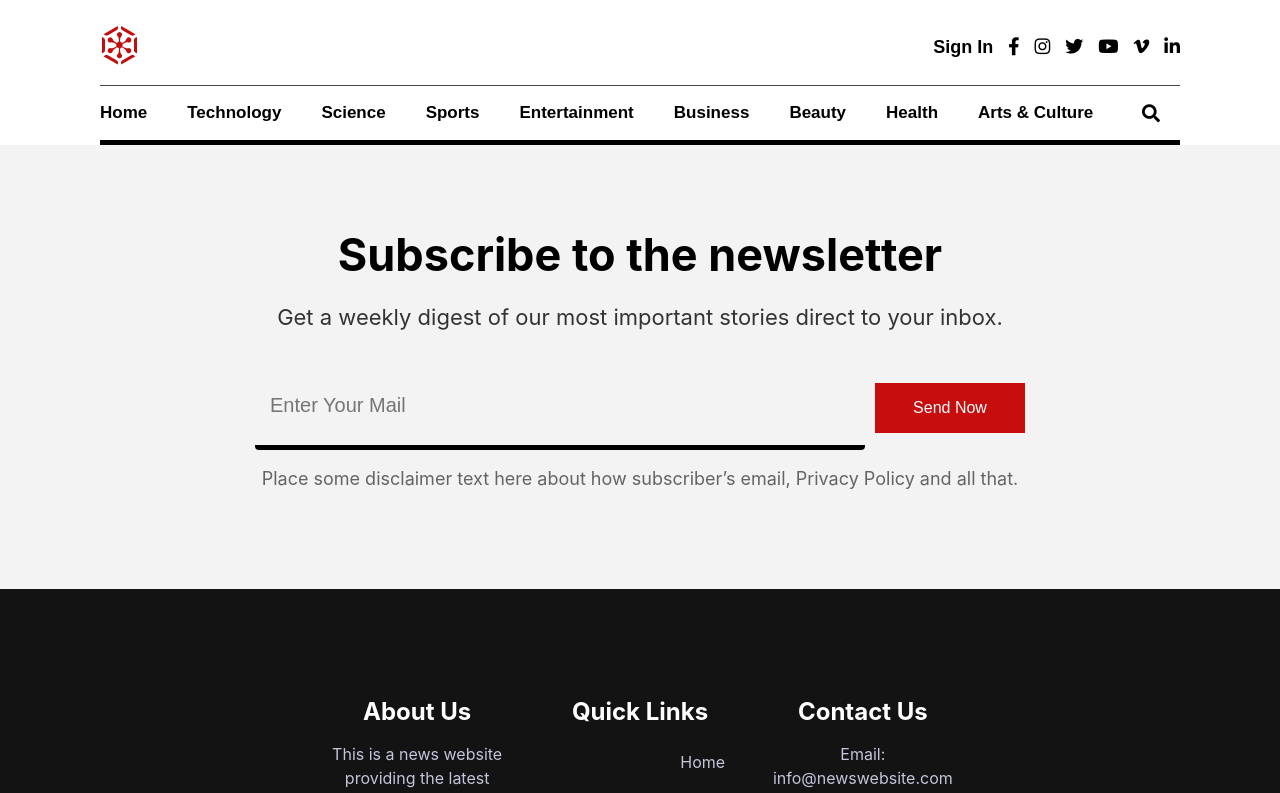
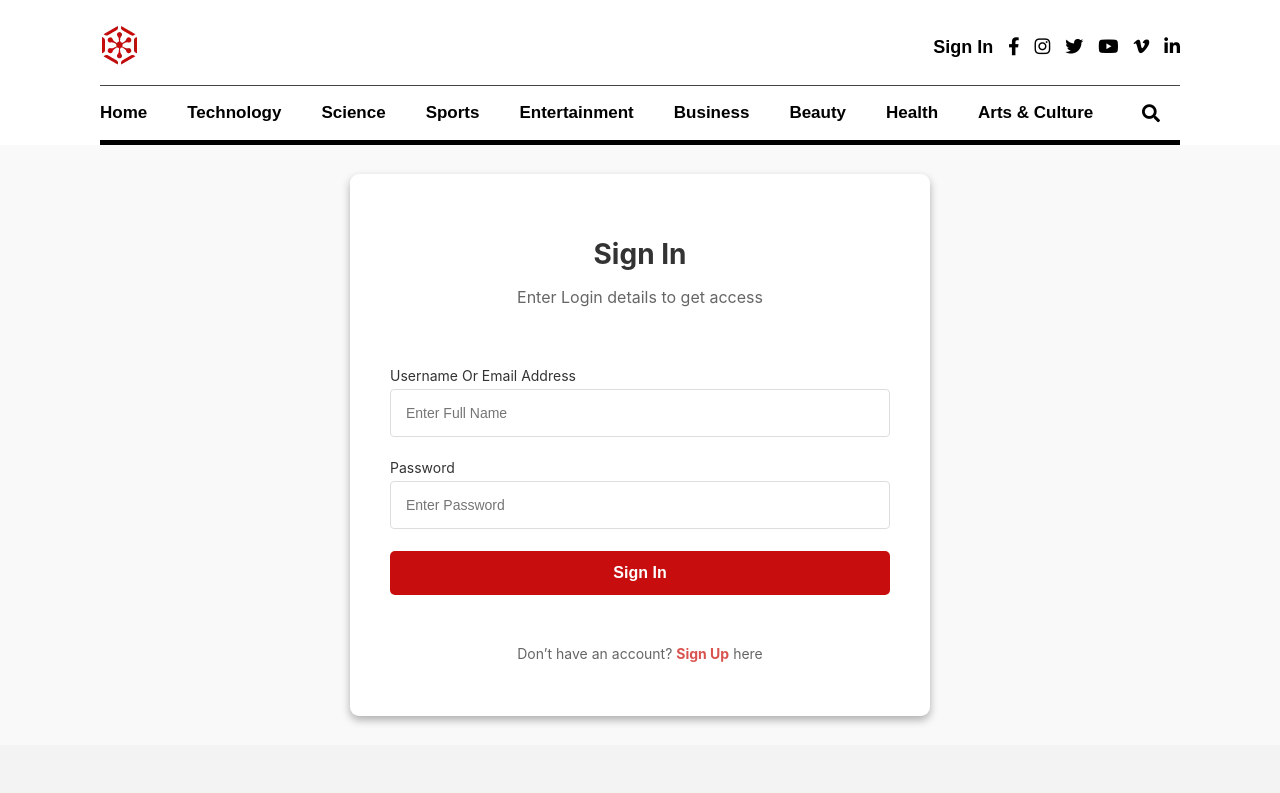
Before and after one commit to deviant101/insight360, a React (Create React App) app: page /signin in a window 1280 px wide. Shown: the top 793 px of the page. Built offline with nearby package versions, Linux system fonts and the light colour scheme.

Commit message:
added: signin & signup component

```diff
--- a/src/App.js
+++ b/src/App.js
@@ -9,6 +9,7 @@ import NewsList from './components/NewsList';
 import VideoGallery from './components/VideoGallery';
 import NewsPage from './components/NewsPage';
 import SignUp from './components/SignUp';
+import SignIn from './components/SignIn';
 
 function App() {
   return (
@@ -25,8 +26,9 @@ function App() {
               <NewsList category="Science" count={4} />
             </>
           } />
-          <Route path="/news/:category" element={<NewsPage count={8} />} />
+          <Route path="/:category" element={<NewsPage count={8} />} />
           <Route path="/signup" element={<SignUp />} />
+          <Route path="/signin" element={<SignIn />} />
           {/* Add more routes as needed */}
         </Routes>
         <Newsletter />
--- a/src/components/Header.jsx
+++ b/src/components/Header.jsx
@@ -17,7 +17,7 @@ const Header = () => {
           <img src={require('../assets/logo.png')} alt="Insight360 Logo" />
         </div>
         <div className="header-right">
-          <Link to="/signup" className="sign-in">Sign In</Link>
+          <Link to="/signin" className="sign-in">Sign In</Link>
           <div className="social-icons">
             <a href="https://facebook.com"><i className="fab fa-facebook-f"></i></a>
             <a href="https://instagram.com"><i className="fab fa-instagram"></i></a>
@@ -33,14 +33,14 @@ const Header = () => {
         <nav className="navigation">
           <ul>
             <li><Link to="/">Home</Link></li>
-            <li><Link to="/news/technology">Technology</Link></li>
-            <li><Link to="/news/science">Science</Link></li>
-            <li><Link to="/news/sports">Sports</Link></li>
-            <li><Link to="/news/entertainment">Entertainment</Link></li>
-            <li><Link to="/news/business">Business</Link></li>
-            <li><Link to="/news/beauty">Beauty</Link></li>
-            <li><Link to="/news/health">Health</Link></li>
-            <li><Link to="/news/arts-culture">Arts & Culture</Link></li>
+            <li><Link to="/Technology">Technology</Link></li>
+            <li><Link to="/Science">Science</Link></li>
+            <li><Link to="/Sports">Sports</Link></li>
+            <li><Link to="/Entertainment">Entertainment</Link></li>
+            <li><Link to="/Business">Business</Link></li>
+            <li><Link to="/Beauty">Beauty</Link></li>
+            <li><Link to="/Health">Health</Link></li>
+            <li><Link to="/Arts-culture">Arts & Culture</Link></li>
           </ul>
         </nav>
         <div className={`search-icon ${searchActive ? 'active' : ''}`} onClick={handleSearchClick}>
--- /dev/null
+++ b/src/components/SignIn.css
@@ -0,0 +1,103 @@
+/* Container Styling */
+.signin-container {
+    display: flex;
+    justify-content: center;
+    align-items: center;
+    min-height: 75vh;
+    background-color: #f9f9f9;
+}
+
+/* Card Styling */
+.signin-card {
+    background: #fff;
+    padding: 40px;
+    box-shadow: 0 4px 8px rgba(0, 0, 0, 0.3);
+    border-radius: 9px;
+    width: 100%;
+    max-width: 500px;
+    text-align: center;
+}
+
+/* Title Styling */
+.signin-title {
+    font-size: 28px;
+    font-weight: bold;
+    margin-bottom: 10px;
+    color: #333;
+}
+
+.signin-subtitle {
+    font-size: 16px;
+    color: #666;
+    margin-bottom: 30px;
+    padding-bottom: 30px;
+}
+
+/* Form Styling */
+.signin-form {
+    display: flex;
+    flex-direction: column;
+}
+
+.form-group {
+    margin-bottom: 22px;
+    text-align: left;
+}
+
+label {
+    font-size: 14px;
+    color: #333;
+    margin-bottom: 5px;
+    display: block;
+}
+
+input {
+    width: 93.5%;
+    padding: 15px 15px;
+    font-size: 14px;
+    border: 1px solid #ddd;
+    border-radius: 4px;
+    outline: none;
+    transition: border-color 0.3s ease;
+}
+
+input:focus {
+    border-color: #d9534f;
+}
+
+/* Button Styling */
+.signin-button {
+    background-color: #C70D0D;
+    color: #fff;
+    padding: 13px 15px;
+    font-size: 16px;
+    font-weight: bold;
+    border: none;
+    border-radius: 5px;
+    cursor: pointer;
+    background-size: 200% 100%;
+    background-image: linear-gradient(to right, #C70D0D 50%, #000000 50%);
+    transition: background-position 0.35s ease;
+}
+
+.signin-button:hover {
+    background-position: -100% 0;
+}
+
+/* Footer Text */
+.signin-footer {
+    margin-top: 50px;
+    font-size: 14px;
+    color: #666;
+}
+
+.signin-footer a {
+    color: #d9534f;
+    text-decoration: none;
+    font-weight: bold;
+    transition: color 0.3s ease;
+}
+
+.signin-footer a:hover {
+    color: #c9302c;
+}
--- /dev/null
+++ b/src/components/SignIn.jsx
@@ -0,0 +1,42 @@
+import React from 'react';
+import { Link } from 'react-router-dom';
+import './SignIn.css';
+
+const SignIn = () => {
+    return (
+        <div className="signin-container">
+            <div className="signin-card">
+                <h2 className="signin-title">Sign In</h2>
+                <p className="signin-subtitle">Enter Login details to get access</p>
+                <form className="signin-form">
+                    <div className="form-group">
+                        <label htmlFor="fullName">Username Or Email Address</label>
+                        <input
+                            type="text"
+                            id="fullName"
+                            name="fullName"
+                            placeholder="Enter Full Name"
+                            required
+                        />
+                    </div>
+                    <div className="form-group">
+                        <label htmlFor="password">Password</label>
+                        <input
+                            type="password"
+                            id="password"
+                            name="password"
+                            placeholder="Enter Password"
+                            required
+                        />
+                    </div>
+                    <button type="submit" className="signin-button">Sign In</button>
+                </form>
+                <p className="signin-footer">
+                    Don’t have an account? <Link to="/signup">Sign Up</Link> here
+                </p>
+            </div>
+        </div>
+    );
+};
+
+export default SignIn;
--- a/src/components/SignUp.jsx
+++ b/src/components/SignUp.jsx
@@ -1,4 +1,5 @@
 import React from 'react';
+import { Link } from 'react-router-dom';
 import './SignUp.css';
 
 const SignUp = () => {
@@ -6,7 +7,7 @@ const SignUp = () => {
         <div className="signup-container">
             <div className="signup-card">
                 <h2 className="signup-title">Sign Up</h2>
-                <p className="signup-subtitle">Create your account to get full access</p>
+                <p className="signup-subtitle">Create an account to get started</p>
                 <form className="signup-form">
                     <div className="form-group">
                         <label htmlFor="fullName">Full Name</label>
@@ -38,20 +39,10 @@ const SignUp = () => {
                             required
                         />
                     </div>
-                    <div className="form-group">
-                        <label htmlFor="confirmPassword">Confirm Password</label>
-                        <input
-                            type="password"
-                            id="confirmPassword"
-                            name="confirmPassword"
-                            placeholder="Confirm Password"
-                            required
-                        />
-                    </div>
                     <button type="submit" className="signup-button">Sign Up</button>
                 </form>
                 <p className="signup-footer">
-                    Already have an account? <a href="/login">Login here</a>
+                    Already have an account? <Link to="/signin">Login here</Link>
                 </p>
             </div>
         </div>
```
